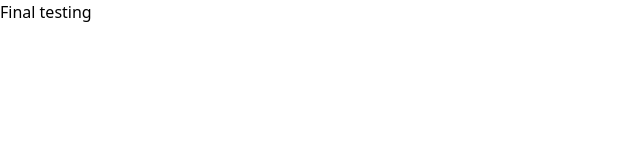
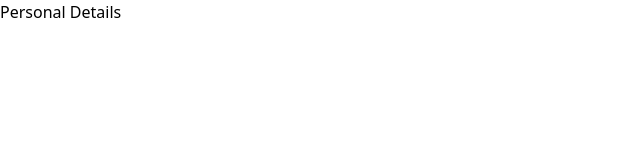
Before and after one commit to akash9676/resume-builder, a React (Vite) app: page / in a window 1280 px wide. Shown: the top 160 px of the page, without its empty margins (0-640 px from the left). Built offline with nearby package versions, Linux system fonts and the light colour scheme.

Commit message:
installed material ui-2

```diff
--- a/src/App.jsx
+++ b/src/App.jsx
@@ -1,9 +1,12 @@
+import { PersonalDetails } from "./components/personalDetails";
 function App() {
-    return (
-        <>
-            <h1 className="text-3xl font-bold">Final testing</h1>
-        </>
-    );
+  return (
+    <>
+      <div>
+        <PersonalDetails></PersonalDetails>
+      </div>
+    </>
+  );
 }
 
 export default App;
--- a/src/components/personalDetails.jsx
+++ b/src/components/personalDetails.jsx
@@ -1,8 +1,11 @@
-
-export const personalDetails = () => {
-return(
+export const PersonalDetails = () => {
+  return(
     <>
-
+      <div>
+        <div>
+          <h1 className="text-2xl font-bold">Personal Details</h1>
+        </div>
+      </div>
     </>
-)
-}
+  );
+};
```
